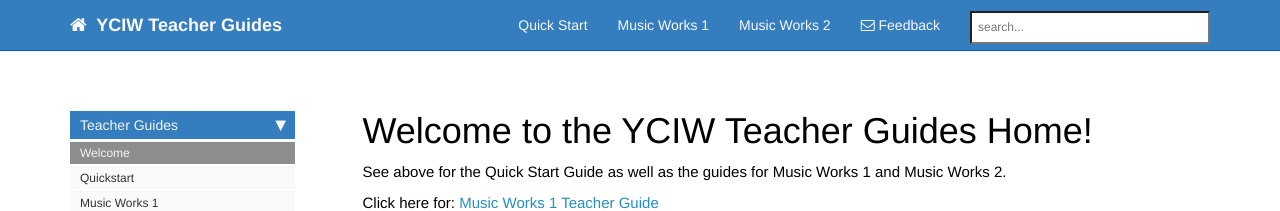
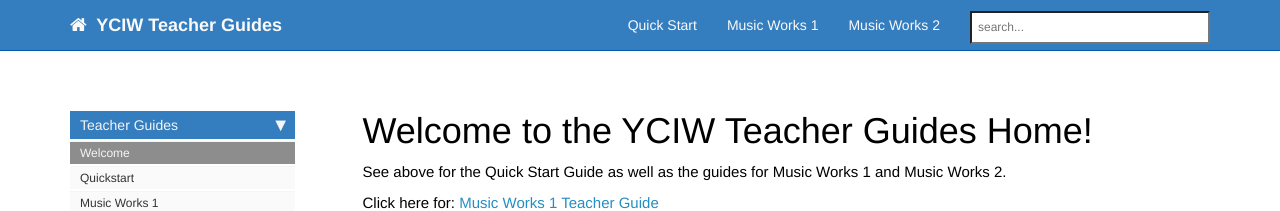
Before and after one commit to matt5834/guides, a Jekyll site: the page built from index.md, in a window 1280 px wide. Shown: the top 211 px of the page. Built offline with Jekyll 4.4.1, drawn with Linux system fonts in a browser that asks for light colours; nearby versions of some CDN libraries; comment, search, counter and statistics services are not loaded.

Commit message:
No feedback

```diff
--- a/_includes/topnav.html
+++ b/_includes/topnav.html
@@ -44,8 +44,8 @@
                 </li>
                 {% endfor %}
                 {% endfor %}
-                {% if site.feedback_disable == null or site.feedback_disable == false %}
-			{% include feedback.html %}
+               <!-- {% if site.feedback_disable == null or site.feedback_disable == false %}
+			{% include feedback.html %} -->
 		{% endif %}
                 <!--comment out this block if you want to hide search-->
                 <li>
```
